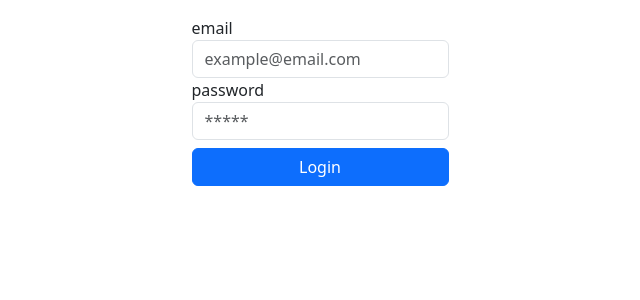
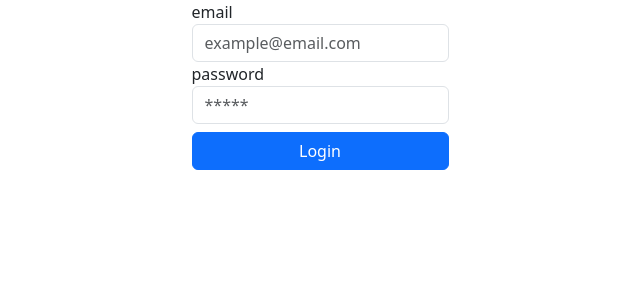
Before and after one commit to R1TGAMING/React-Ipi, a React (Vite) app: page /login in a window 1280 px wide. Shown: the top 300 px of the page, without its empty margins (320-960 px from the left). Built offline with nearby package versions, Linux system fonts and the light colour scheme.

Commit message:
Changed directory

```diff
--- a/src/App.css
+++ /dev/null
@@ -1,2 +0,0 @@
-main {
-}
--- /dev/null
+++ b/src/components/fragments/formLogin.jsx
@@ -0,0 +1,15 @@
+import Input from "../elements/Input"
+import Button from "../elements/Button"
+
+export default function FormLogin() {
+
+  return (
+    <>
+    <div className="form-group">
+          <Input type = "email" placeholder = "example@email.com " children = "email" name="email" value={(e) => setValue(e)}/>
+          <Input type = "password" placeholder = "***** " children = "password" name="password"/>
+          <Button text = "Login"/>
+    </div>
+    </>
+  )
+}
--- /dev/null
+++ b/src/components/layouts/auth.jsx
@@ -0,0 +1,13 @@
+import FormLogin from "../fragments/formLogin";
+
+export default function Auth() {
+  return (
+    <>
+    <div className="container">
+        <div className="d-flex  my-auto mx-auto justify-content-center">
+          <FormLogin />
+        </div>
+    </div>
+    </>
+  )
+}
--- a/src/components/pages/login.jsx
+++ b/src/components/pages/login.jsx
@@ -3,8 +3,7 @@ import "bootstrap/dist/css/bootstrap.min.css";
 import "bootstrap/dist/js/bootstrap.bundle.min";
 import {useState} from "react";
 
-import Input from "../elements/Input"
-import Button from "../elements/Button"
+import Auth from "../layouts/auth";
 
 
 
@@ -13,21 +12,14 @@ export default function Login() {
 
   function handleSubmit(event) {
     event.preventDefault()
-    console.log(value)
+    console.log(event.target[1].value)
   }
 
   return (
     <>
     <form onSubmit = {handleSubmit}>
-      <div className="container">
-        <div className="d-flex justify-content-center mr-auto ml-auto mt-3">
-          <div className="form-group">
-          <Input type = "email" placeholder = "example@email.com " children = "email" name="email" value={(e) => setValue(e)}/>
-          <Input type = "password" placeholder = "***** " children = "password" name="password"/>
-          <Button text = "Login"/>
-          </div>
-        </div>
-      </div>
+      <Auth />
+
     </form>
     </>
   )
```
